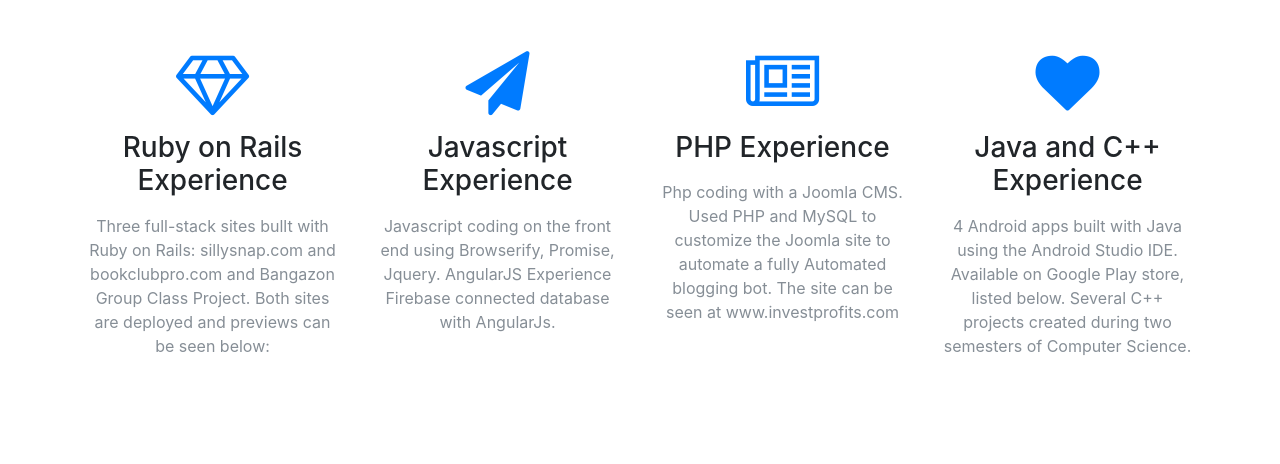
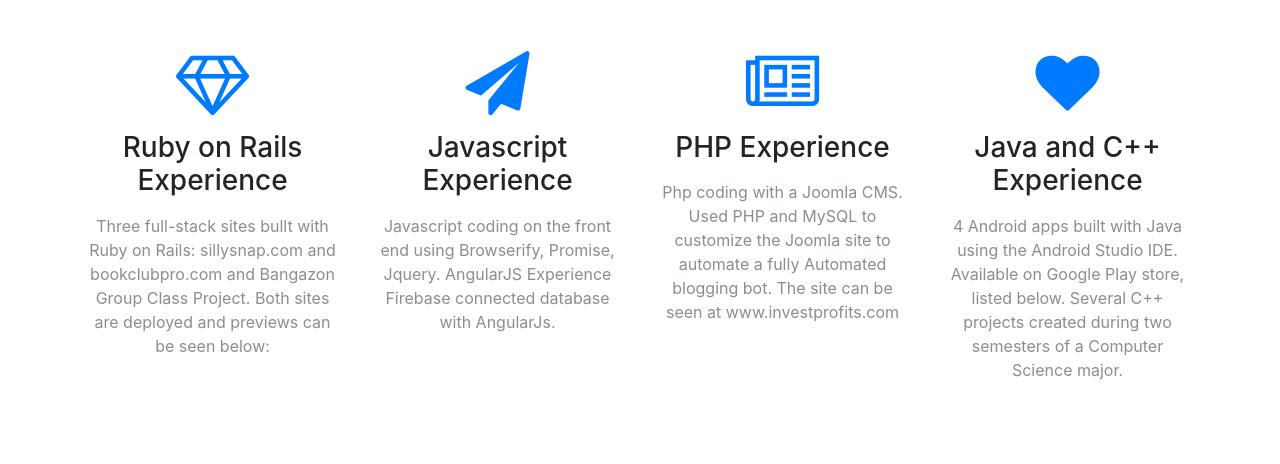
Before and after one commit to jimvickery/jimvickery.github.io, a website with bundled scripts: page index.html in a window 1280 px wide. Shown: the part 1730-2194 px from the top of the page. Built offline with nearby package versions, Linux system fonts and the light colour scheme.

Commit message:
Modified Details

```diff
--- a/index.html
+++ b/index.html
@@ -139,7 +139,7 @@
             <div class="service-box mt-5 mx-auto">
               <i class="fa fa-4x fa-heart text-primary mb-3 sr-icons"></i>
               <h3 class="mb-3">Java and C++ Experience</h3>
-              <p class="text-muted mb-0">4 Android apps built with Java using the Android Studio IDE. Available on Google Play store, listed below. Several C++ projects created during two semesters of Computer Science. </p>
+              <p class="text-muted mb-0">4 Android apps built with Java using the Android Studio IDE. Available on Google Play store, listed below. Several C++ projects created during two semesters of a Computer Science major. </p>
             </div>
           </div>
         </div>
```
